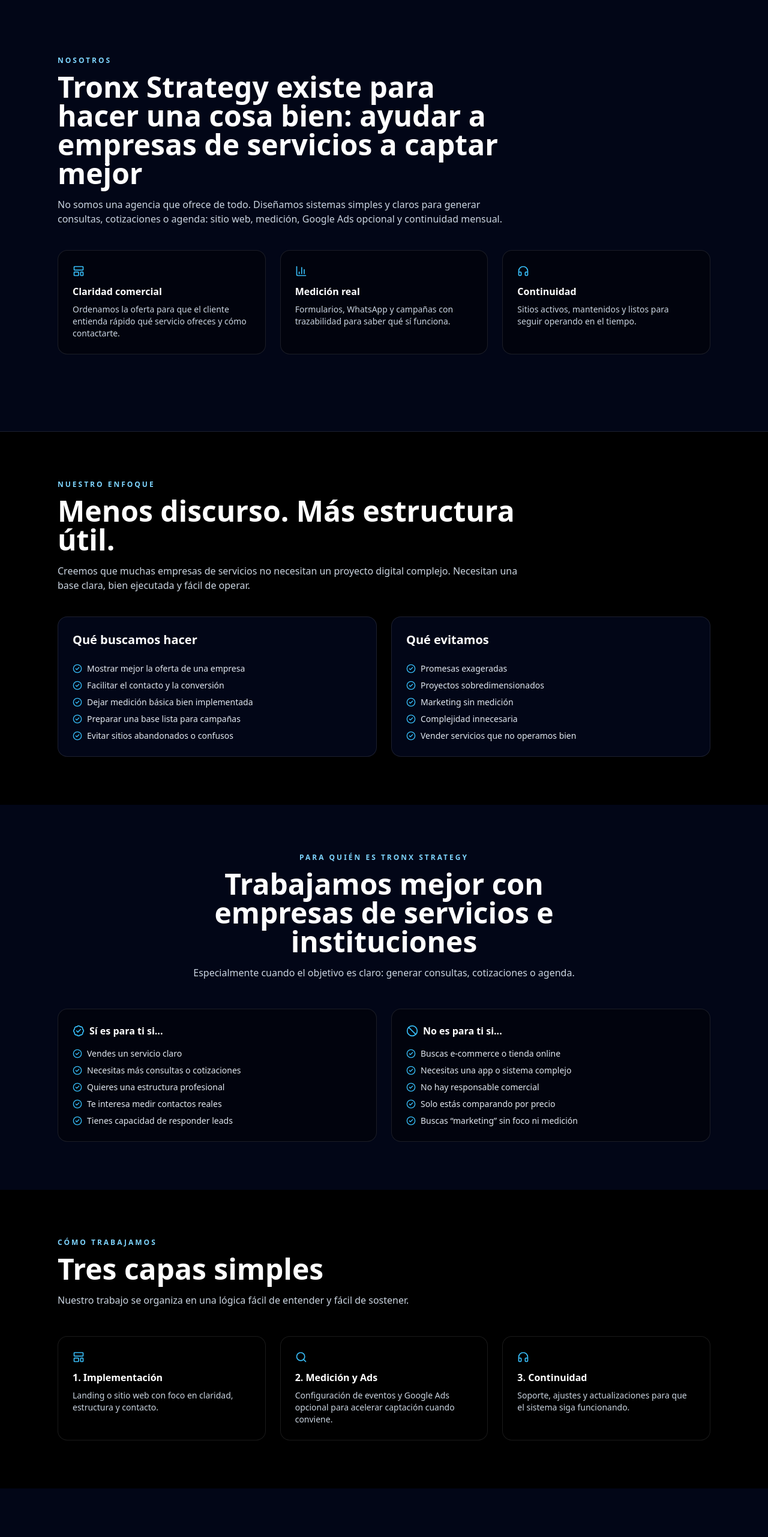
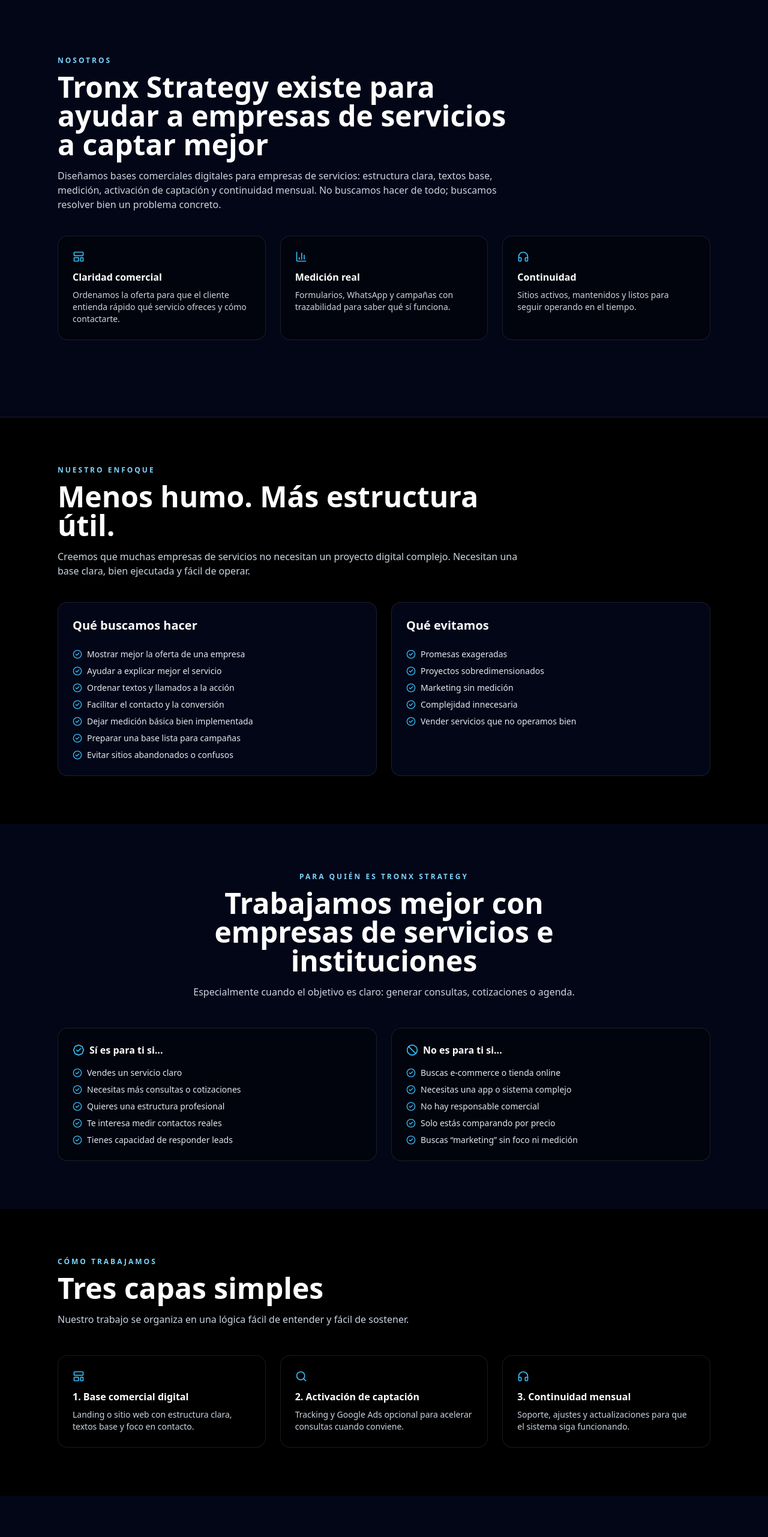
Before and after one commit to TronxGroup/Tronx-Strategy, a Next.js app: page /nosotros in a window 1280 px wide. Shown: the part 220-2783 px from the top of the page at 60% size. Built offline with nearby package versions, Linux system fonts and the light colour scheme.

Commit message:
Update page.tsx

```diff
--- a/app/nosotros/page.tsx
+++ b/app/nosotros/page.tsx
@@ -12,6 +12,7 @@
   BadgeCheck,
   FileText,
   Search,
+  MessageSquareMore,
 } from "lucide-react";
 
 const SITE_URL = "https://www.tronxstrategy.com";
@@ -19,16 +20,17 @@
 
 export const metadata: Metadata = {
   metadataBase: new URL(SITE_URL),
-  title: "Nosotros — Tronx Strategy | Captación digital para empresas de servicios",
+  title:
+    "Nosotros — Tronx Strategy | Base comercial digital para empresas de servicios",
   description:
-    "Conoce el enfoque de Tronx Strategy: sitios web, medición, Google Ads opcional y continuidad para empresas de servicios.",
+    "Conoce el enfoque de Tronx Strategy: estructura clara, textos base, medición, activación de captación y continuidad mensual para empresas de servicios.",
   alternates: {
     canonical: "/nosotros",
   },
   openGraph: {
     title: "Nosotros — Tronx Strategy",
     description:
-      "Tronx Strategy diseña sistemas simples de captación para empresas de servicios.",
+      "Tronx Strategy diseña bases comerciales digitales para empresas de servicios.",
     url: "/nosotros",
     type: "website",
     locale: "es_CL",
@@ -93,8 +95,8 @@
         <div className="mx-auto max-w-6xl px-4 lg:px-8">
           <SectionTitle
             eyebrow="Nosotros"
-            title="Tronx Strategy existe para hacer una cosa bien: ayudar a empresas de servicios a captar mejor"
-            desc="No somos una agencia que ofrece de todo. Diseñamos sistemas simples y claros para generar consultas, cotizaciones o agenda: sitio web, medición, Google Ads opcional y continuidad mensual."
+            title="Tronx Strategy existe para ayudar a empresas de servicios a captar mejor"
+            desc="Diseñamos bases comerciales digitales para empresas de servicios: estructura clara, textos base, medición, activación de captación y continuidad mensual. No buscamos hacer de todo; buscamos resolver bien un problema concreto."
           />
 
           <div className="mt-10 grid gap-6 md:grid-cols-3">
@@ -133,7 +135,7 @@
         <div className="mx-auto max-w-6xl px-4 lg:px-8">
           <SectionTitle
             eyebrow="Nuestro enfoque"
-            title="Menos discurso. Más estructura útil."
+            title="Menos humo. Más estructura útil."
             desc="Creemos que muchas empresas de servicios no necesitan un proyecto digital complejo. Necesitan una base clara, bien ejecutada y fácil de operar."
           />
 
@@ -144,6 +146,8 @@
               </h2>
               <ul className="mt-6 space-y-2">
                 <CheckItem>Mostrar mejor la oferta de una empresa</CheckItem>
+                <CheckItem>Ayudar a explicar mejor el servicio</CheckItem>
+                <CheckItem>Ordenar textos y llamados a la acción</CheckItem>
                 <CheckItem>Facilitar el contacto y la conversión</CheckItem>
                 <CheckItem>Dejar medición básica bien implementada</CheckItem>
                 <CheckItem>Preparar una base lista para campañas</CheckItem>
@@ -223,24 +227,31 @@
           <div className="mt-12 grid gap-6 md:grid-cols-3">
             <div className="rounded-2xl border border-white/10 bg-black/40 p-6">
               <LayoutTemplate className="mb-3 h-5 w-5 text-sky-400" />
-              <h3 className="font-semibold text-white">1. Implementación</h3>
+              <h3 className="font-semibold text-white">
+                1. Base comercial digital
+              </h3>
               <p className="mt-2 text-sm text-slate-300">
-                Landing o sitio web con foco en claridad, estructura y contacto.
+                Landing o sitio web con estructura clara, textos base y foco en
+                contacto.
               </p>
             </div>
 
             <div className="rounded-2xl border border-white/10 bg-black/40 p-6">
               <Search className="mb-3 h-5 w-5 text-sky-400" />
-              <h3 className="font-semibold text-white">2. Medición y Ads</h3>
+              <h3 className="font-semibold text-white">
+                2. Activación de captación
+              </h3>
               <p className="mt-2 text-sm text-slate-300">
-                Configuración de eventos y Google Ads opcional para acelerar
-                captación cuando conviene.
+                Tracking y Google Ads opcional para acelerar consultas cuando
+                conviene.
               </p>
             </div>
 
             <div className="rounded-2xl border border-white/10 bg-black/40 p-6">
               <Headphones className="mb-3 h-5 w-5 text-sky-400" />
-              <h3 className="font-semibold text-white">3. Continuidad</h3>
+              <h3 className="font-semibold text-white">
+                3. Continuidad mensual
+              </h3>
               <p className="mt-2 text-sm text-slate-300">
                 Soporte, ajustes y actualizaciones para que el sistema siga
                 funcionando.
@@ -256,7 +267,7 @@
           <SectionTitle
             eyebrow="Principios"
             title="Qué valoramos al construir un proyecto"
-            desc="Más que estética o volumen de features, nos importa que la estructura tenga sentido."
+            desc="Más que estética o volumen de funciones, nos importa que la estructura tenga sentido."
           />
 
           <div className="mt-12 grid gap-6 md:grid-cols-2 lg:grid-cols-4">
@@ -269,18 +280,18 @@
             </div>
 
             <div className="rounded-2xl border border-white/10 bg-black/40 p-6">
+              <FileText className="mb-3 h-5 w-5 text-sky-400" />
+              <h3 className="font-semibold text-white">Mensajes útiles</h3>
+              <p className="mt-2 text-sm text-slate-300">
+                Que los textos y llamados a la acción tengan lógica comercial.
+              </p>
+            </div>
+
+            <div className="rounded-2xl border border-white/10 bg-black/40 p-6">
               <BarChart3 className="mb-3 h-5 w-5 text-sky-400" />
               <h3 className="font-semibold text-white">Medición</h3>
               <p className="mt-2 text-sm text-slate-300">
                 Que exista trazabilidad mínima real.
-              </p>
-            </div>
-
-            <div className="rounded-2xl border border-white/10 bg-black/40 p-6">
-              <FileText className="mb-3 h-5 w-5 text-sky-400" />
-              <h3 className="font-semibold text-white">Orden</h3>
-              <p className="mt-2 text-sm text-slate-300">
-                Que el proyecto quede bien documentado.
               </p>
             </div>
 
@@ -295,8 +306,48 @@
         </div>
       </section>
 
+      {/* DIFERENCIAL */}
+      <section className="py-20">
+        <div className="mx-auto max-w-6xl px-4 lg:px-8">
+          <SectionTitle
+            eyebrow="Nuestro diferencial"
+            title="No solo armamos páginas: ayudamos a ordenar la oferta"
+            desc="El valor de Tronx Strategy no está solo en publicar un sitio, sino en dejar una base más clara, mejor explicada y más lista para captar."
+          />
+
+          <div className="mt-12 grid gap-6 md:grid-cols-3">
+            <div className="rounded-2xl border border-white/10 bg-slate-950 p-6">
+              <LayoutTemplate className="mb-3 h-5 w-5 text-sky-400" />
+              <h3 className="font-semibold text-white">Base clara</h3>
+              <p className="mt-2 text-sm text-slate-300">
+                Estructuramos el sitio para que el servicio se entienda y el
+                contacto sea simple.
+              </p>
+            </div>
+
+            <div className="rounded-2xl border border-white/10 bg-slate-950 p-6">
+              <MessageSquareMore className="mb-3 h-5 w-5 text-sky-400" />
+              <h3 className="font-semibold text-white">Mejor mensaje</h3>
+              <p className="mt-2 text-sm text-slate-300">
+                Ayudamos con textos base, títulos y llamados a la acción para
+                mejorar claridad comercial.
+              </p>
+            </div>
+
+            <div className="rounded-2xl border border-white/10 bg-slate-950 p-6">
+              <Search className="mb-3 h-5 w-5 text-sky-400" />
+              <h3 className="font-semibold text-white">Más preparación</h3>
+              <p className="mt-2 text-sm text-slate-300">
+                Dejamos una estructura lista para medir, activar campañas y
+                seguir creciendo.
+              </p>
+            </div>
+          </div>
+        </div>
+      </section>
+
       {/* CIERRE */}
-      <section className="py-24 text-center">
+      <section className="bg-slate-950 py-24 text-center">
         <div className="mx-auto max-w-4xl px-4 lg:px-8">
           <h2 className="text-3xl font-semibold text-white md:text-4xl">
             ¿Conversamos tu proyecto?
```
